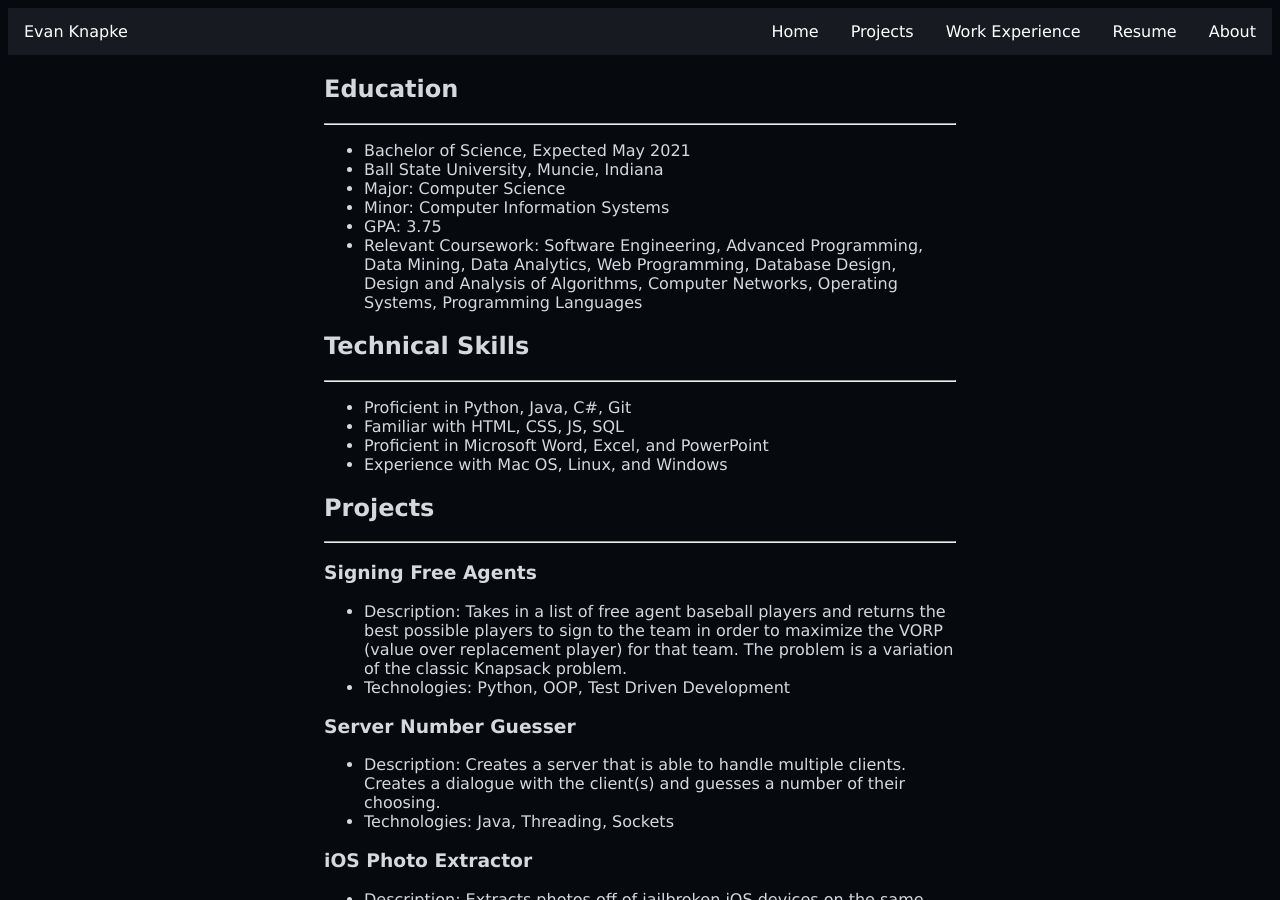
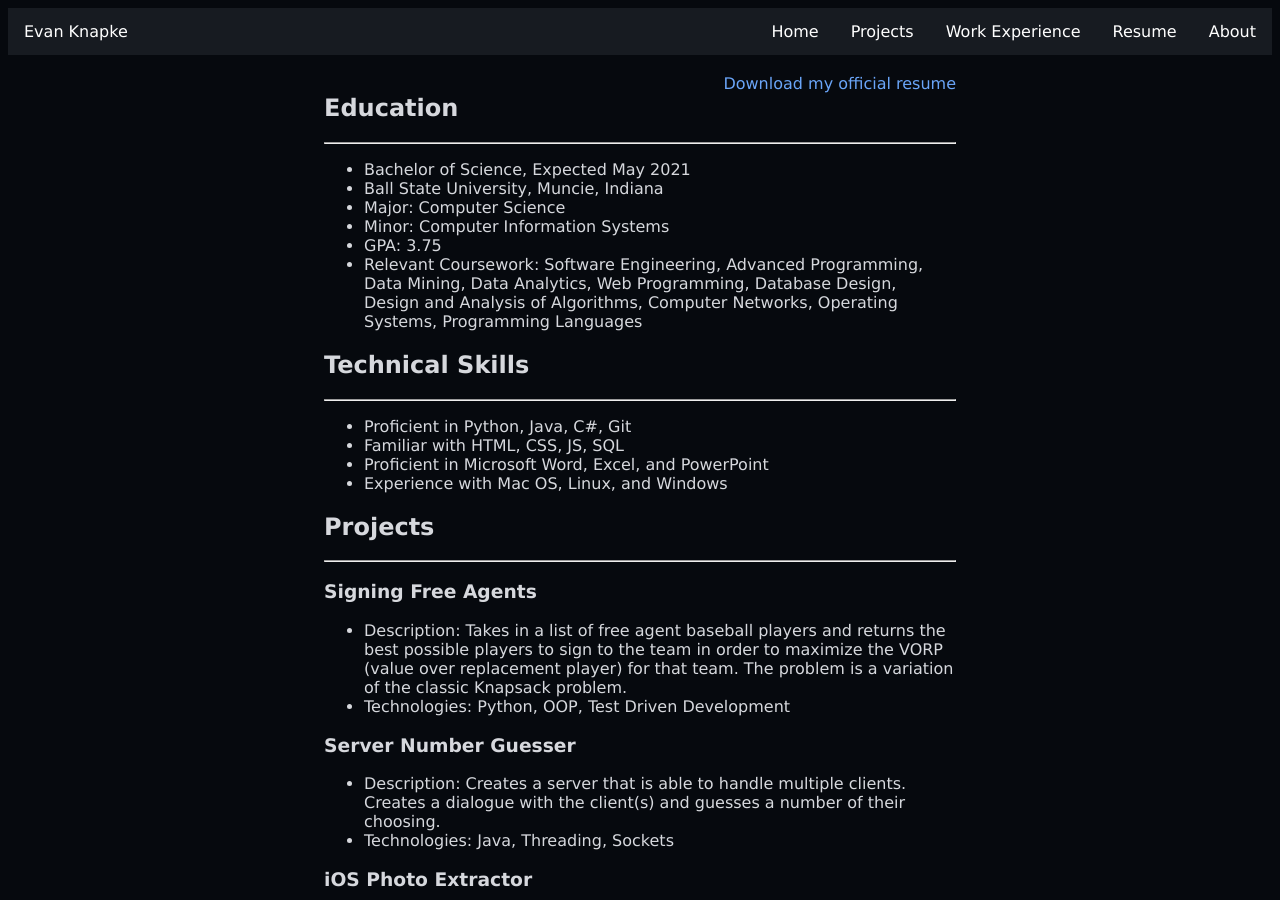
Before and after one commit to evanknapke/evanknapke.github.io, a Jekyll site: the page built from pages/resume.md, in a window 1280 px wide and 900 px high. Built offline with Jekyll 4.4.1, drawn with Linux system fonts in a browser that asks for light colours.

Commit message:
Add download button for resume

```diff
--- /dev/null
+++ b/_layouts/resume.html
@@ -0,0 +1,35 @@
+<!DOCTYPE html>
+<html lang="{{ site.lang | default: "en-US" }}">
+ <head>
+   <meta charset="UTF-8">
+   <meta http-equiv="X-UA-Compatible" content="IE=edge">
+   <meta name="viewport" content="width=device-width, initial-scale=1">
+
+     <link rel="stylesheet" href="{{ "/assets/css/style.css?v=" | append: site.github.build_revision | relative_url }}">
+
+  </head>
+  <body>
+    <div class="wrapper">
+      <div class="navbar">
+        <div class="navbar">
+          <ul>
+            <li><a href="{{ "/" | absolute_url }}">{{ site.title | default: site.github.repository_name }}</a></li>
+            <li><a href="/about/">About</a></li>
+            <li><a href="/resume/">Resume</a></li>
+            <li><a href="/experience/">Work Experience</a></li>
+            <li><a href="/projects/">Projects</a></li>
+            <li><a href="/">Home</a></li>
+          </ul>
+        </div>
+      </div>
+      <div class="container">
+        <div class="child">
+          <br>
+          <a style="float: right" href="/files/knapke_resume.pdf" download="knapke_resume.pdf">Download my official resume</a>
+          {{ content }}
+        </div>
+      </div>
+    </div>
+    <script src="{{ "/assets/js/scale.fix.js" | relative_url }}"></script>
+  </body>
+</html>
--- a/pages/resume.md
+++ b/pages/resume.md
@@ -1,5 +1,5 @@
 ---
-layout: page
+layout: resume
 title: Resume
 permalink: /resume/
 ---
```
Also changed, not shown: 1 other file.
